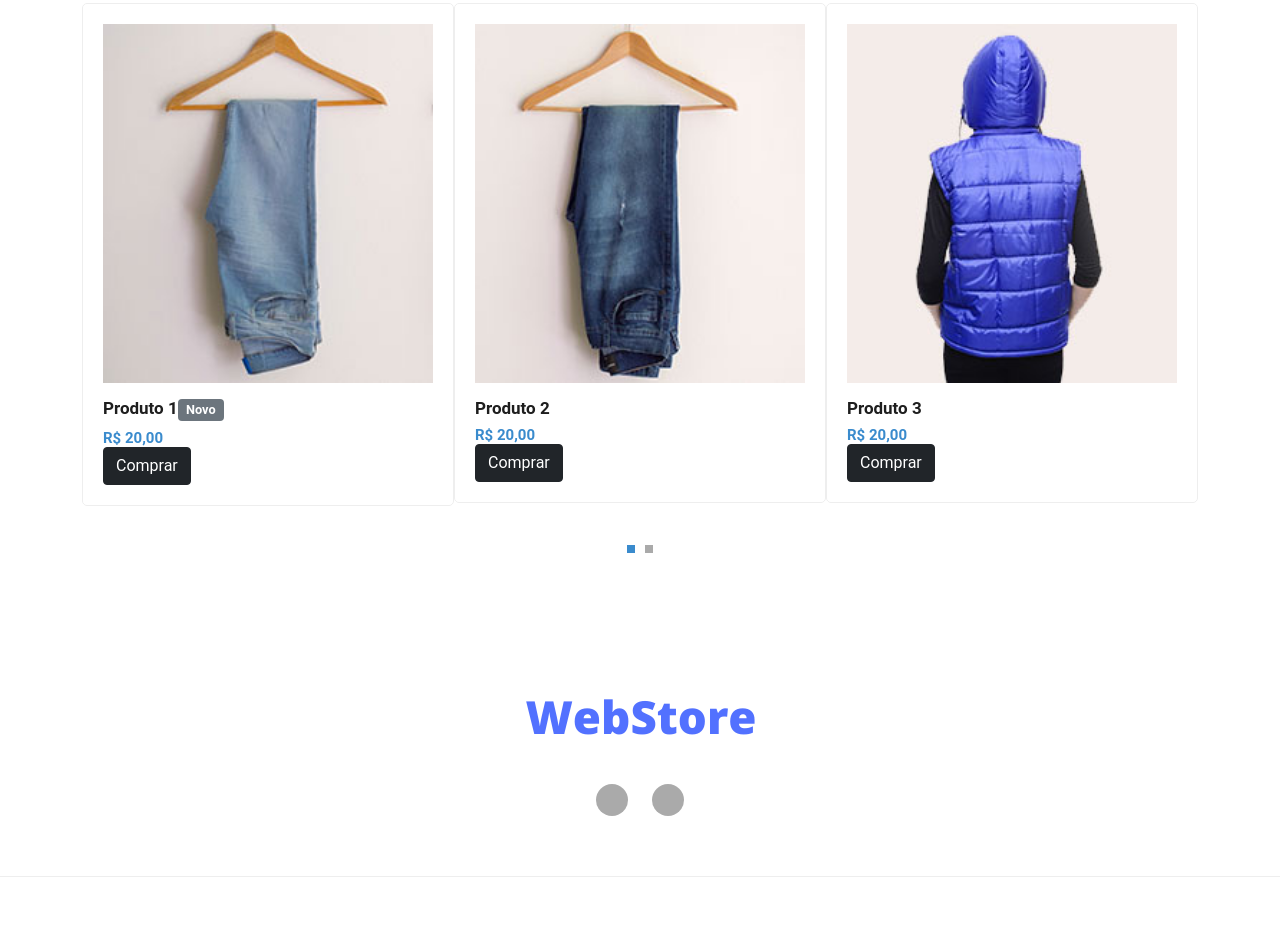
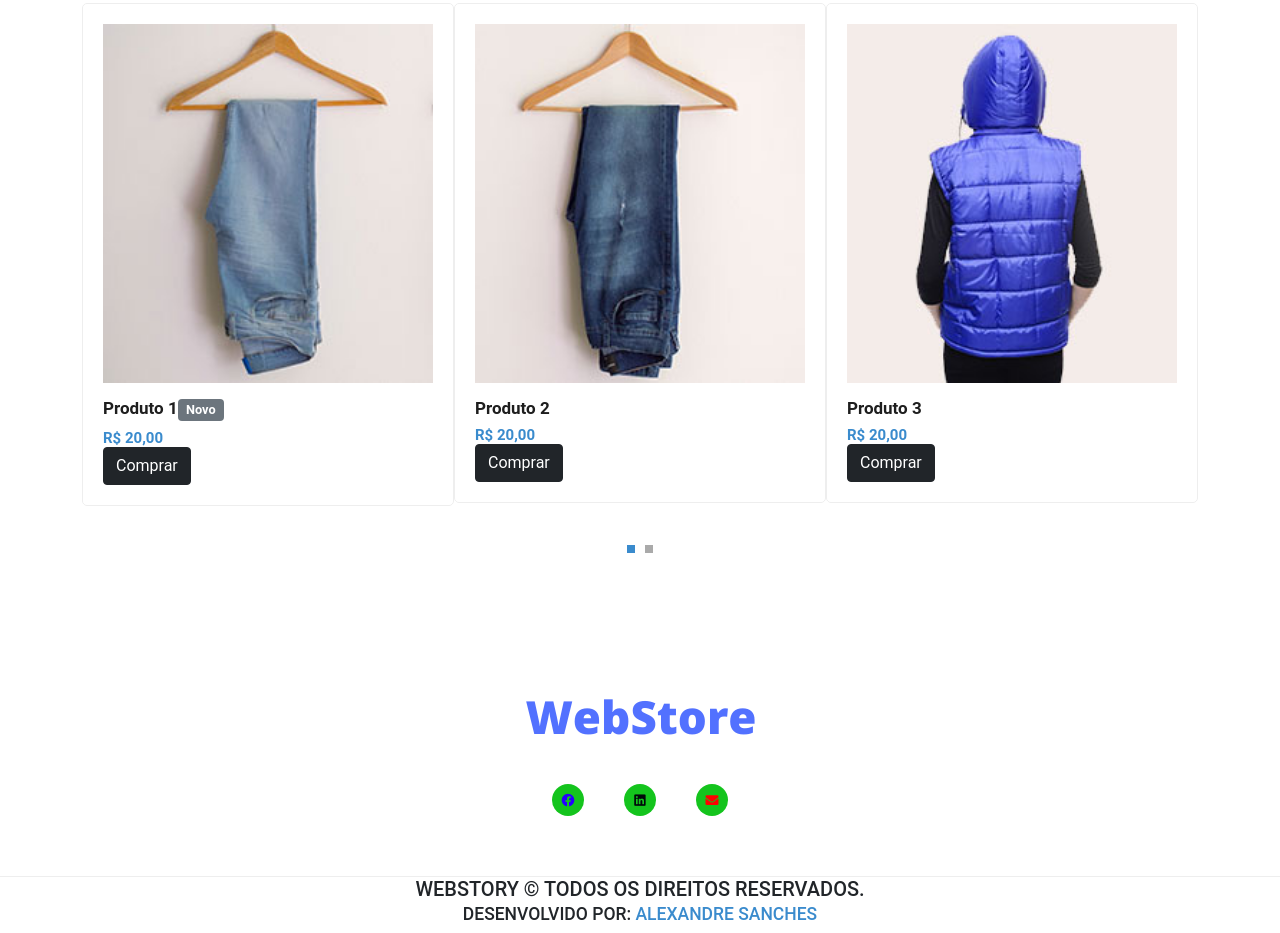
Before and after one commit to Alexandre0904/JQUERY, a plain HTML site: page index.html in a window 1280 px wide. Shown: the part 971-1904 px from the top of the page. Before the commit the page ends 1848 px from the top, so only its background shows below. Drawn offline with Linux system fonts and the light colour scheme.

Commit message:
exercício 1 jquery

```diff
--- a/css/style.css
+++ b/css/style.css
@@ -308,8 +308,8 @@ a {
 .footer .social-icons a {
 	width: 32px;
 	height: 32px;
-	color: #fff;
-	background-color: #aaa;
+	color: #0f0202;
+	background-color: #14c41d;
 	text-align: center;
 	display: inline-block;
 	line-height: 33px;
@@ -428,7 +428,7 @@ a {
 .page-navigation ul li.current-page a {
 	background-color: #3a8bcd;
 	border-color: #3a8bcd;
-	color: #fff;
+	color: #ffffff;
 }
 
 
@@ -738,3 +738,20 @@ a {
 	}
 
 }
+
+.social-icons ul {
+    list-style: none;
+    padding: 0;
+    display: flex;
+    justify-content: center;
+    gap: 20px;
+}
+
+.social-icons ul li a {
+    font-size: 24px;
+    text-decoration: none;
+}
+
+.social-icons ul li a:hover {
+    opacity: 0.8;
+}
--- a/index.html
+++ b/index.html
@@ -7,6 +7,10 @@
     <link rel="stylesheet" href="./vendor/bootstrap/css/bootstrap.min.css">
     <link rel="stylesheet" href="./vendor/owl/css/owl.css">
     <link rel="stylesheet" href="./vendor/fontawesome/css/fontawesome.css">
+    <link rel="stylesheet" href="./vendor/fontawesome/css/all.css">
+    <link rel="stylesheet" href="https://cdnjs.cloudflare.com/ajax/libs/font-awesome/5.15.4/css/all.min.css">
+
+
 
     <link rel="stylesheet" href="./css/style.css">
     <title>jQuery</title>
@@ -146,10 +150,24 @@
                     <div class="col-md-12">
                         <div class="social-icons">
                             <ul>
-                                <li><a href="https://www.facebook.com/"><i class="fa fa-facebook"  style="color:rgb(38, 0, 255)"></i></a></li>
-                                <li><a href="https://www.linkedin.com/"><i class="fa fa-instagram" style="color:rgb(46, 188, 122)"></i></a></li>
+                                <li>
+                                    <a href="https://www.facebook.com/" target="_blank">
+                                        <i class="fab fa-facebook" style="color:rgb(38, 0, 255)"></i>
+                                    </a>
+                                </li>
+                                <li>
+                                    <a href="https://www.linkedin.com/in/alexandre-caldeira-sanches" target="_blank">
+                                        <i class="fab fa-linkedin" style="color:rgb(1, 7, 10)"></i>
+                                    </a>
+                                </li>
+                                <li>
+                                    <a href="mailto:alexandreaugustosan93@gmail.com" target="_blank">
+                                        <i class="fa fa-envelope" style="color:rgb(255, 0, 0)"></i>
+                                    </a>
+                                </li>
                             </ul>
                         </div>
+
 
                     </div>
                 </div>
@@ -161,7 +179,8 @@
                 <div class="row">
                     <div class="col-md-12">
                         <div class="copyright-text">
-
+                            <h5>WebStory &copy; Todos os direitos reservados. <br>
+                            <small>Desenvolvido por: <a href="https://github.com/Alexandre0904/">Alexandre Sanches</a></small></h5>
                             </div>
                         </div>
                     </div>
```
Also changed, not shown: teste-icones.html (added, +16 -0 lines).
